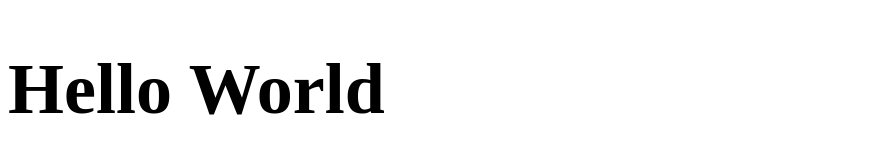
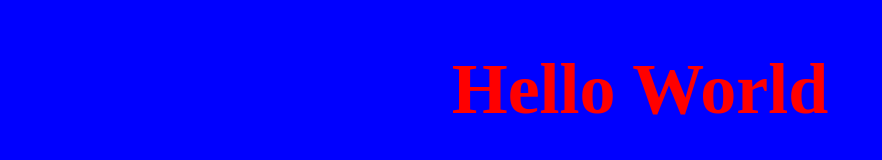
Before and after one commit to spldev42/test-repo, a plain HTML site: page index.html in a window 1280 px wide. Shown: the whole page, without its empty margins (0-882 px from the left). Drawn offline with Linux system fonts and the light colour scheme.

Commit message:
Merge main into work

```diff
--- a/index.html
+++ b/index.html
@@ -3,14 +3,20 @@
 <head>
     <meta charset="UTF-8">
     <meta name="viewport" content="width=device-width, initial-scale=1.0">
+    <style>
+        body {
+            color: red;
+        }
+    </style>
     <title>Hello World</title>
     <style>
+        body { background-color: blue; }
         h1 {
             font-size: 72px;
         }
     </style>
 </head>
 <body>
-    <h1>Hello World</h1>
+    <h1 style="text-align:center;">Hello World</h1>
 </body>
 </html>
```
